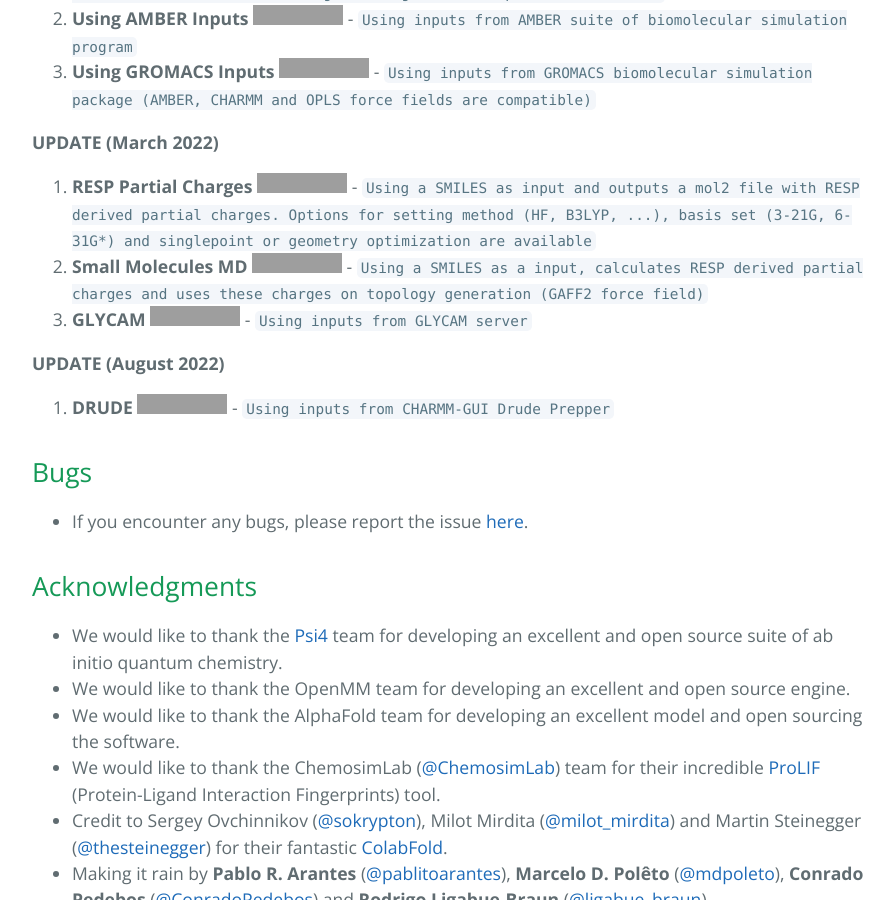
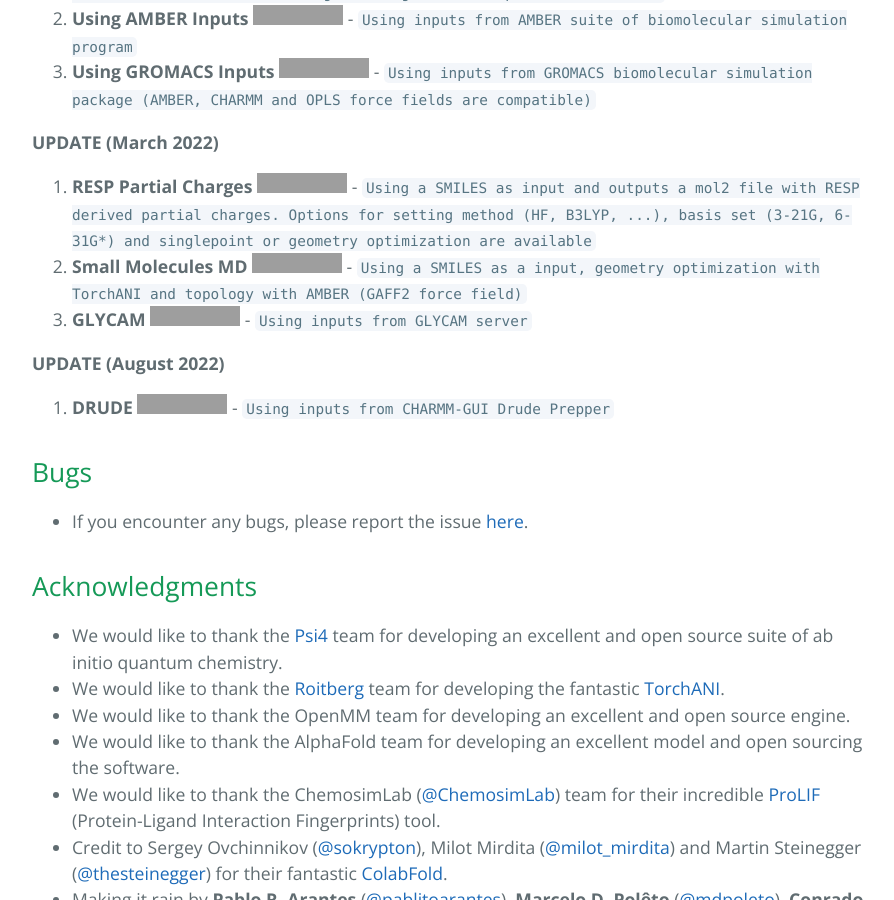
Before and after one commit to pablo-arantes/making-it-rain, a Jekyll site: the page built from index.md, in a window 1280 px wide and 900 px high, scrolled down 1595 px, cut to the strip 0-900 px from the top of the window. Shown: the whole strip, without its empty margins (192-1086 px from the left). Built offline with Jekyll 4.4.1, drawn with Linux system fonts in a browser that asks for light colours; our own code applies the rules of GitHub Pages for plain Markdown files; the repository's description, which GitHub fills in, is left out; grey boxes are pictures that could not be loaded.

Commit message:
Update index.md

```diff
--- a/index.md
+++ b/index.md
@@ -24,7 +24,7 @@
 **UPDATE (March 2022)**
 
 7. **RESP Partial Charges** [![Open In Colab](https://colab.research.google.com/assets/colab-badge.svg)](https://colab.research.google.com/github/pablo-arantes/making-it-rain/blob/main/Partial_Charges.ipynb)  - `Using a SMILES as input and outputs a mol2 file with RESP derived partial charges. Options for setting method (HF, B3LYP, ...), basis set (3-21G, 6-31G*) and singlepoint or geometry optimization are available`
-8. **Small Molecules MD** [![Open In Colab](https://colab.research.google.com/assets/colab-badge.svg)](https://colab.research.google.com/github/pablo-arantes/making-it-rain/blob/main/MD_Small_Molecules.ipynb)  - `Using a SMILES as a input, calculates RESP derived partial charges and uses these charges on topology generation (GAFF2 force field)`
+8. **Small Molecules MD** [![Open In Colab](https://colab.research.google.com/assets/colab-badge.svg)](https://colab.research.google.com/github/pablo-arantes/making-it-rain/blob/main/MD_Small_Molecules.ipynb)  - `Using a SMILES as a input, geometry optimization with TorchANI and topology with AMBER (GAFF2 force field)`
 9. **GLYCAM** [![Open In Colab](https://colab.research.google.com/assets/colab-badge.svg)](https://colab.research.google.com/github/pablo-arantes/making-it-rain/blob/main/Glycam.ipynb)  - `Using inputs from GLYCAM server`
 
 **UPDATE (August 2022)**
@@ -38,6 +38,7 @@
 ## Acknowledgments
 
 - We would like to thank the [Psi4](https://psicode.org/) team for developing an excellent and open source suite of ab initio quantum chemistry.
+- We would like to thank the [Roitberg](https://roitberg.chem.ufl.edu/) team for developing the fantastic [TorchANI](https://github.com/aiqm/torchani).
 - We would like to thank the OpenMM team for developing an excellent and open source engine.
 - We would like to thank the AlphaFold team for developing an excellent model and open sourcing the software.
 - We would like to thank the ChemosimLab ([@ChemosimLab](https://twitter.com/ChemosimLab)) team for their incredible [ProLIF](https://prolif.readthedocs.io/en/latest/index.html#) (Protein-Ligand Interaction Fingerprints) tool.
```
